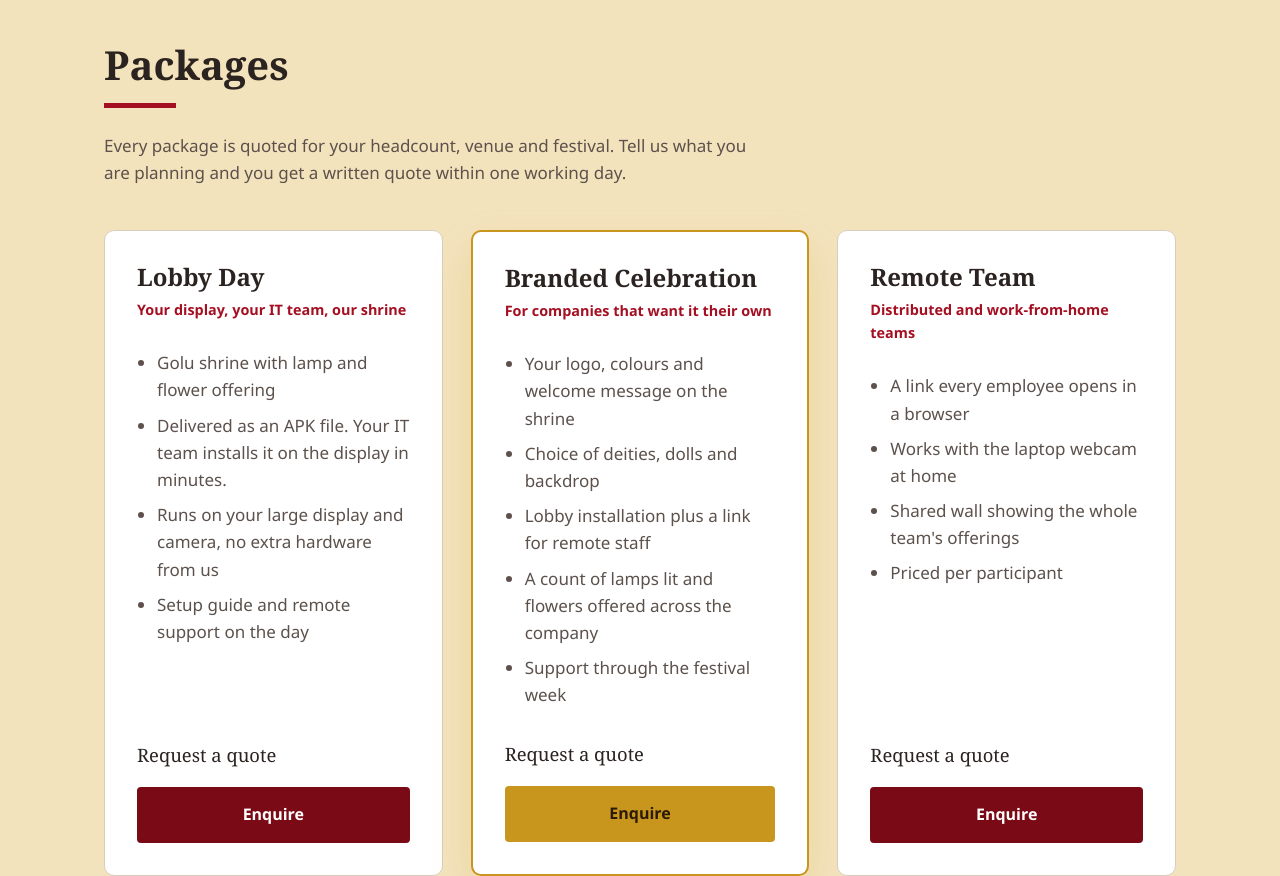
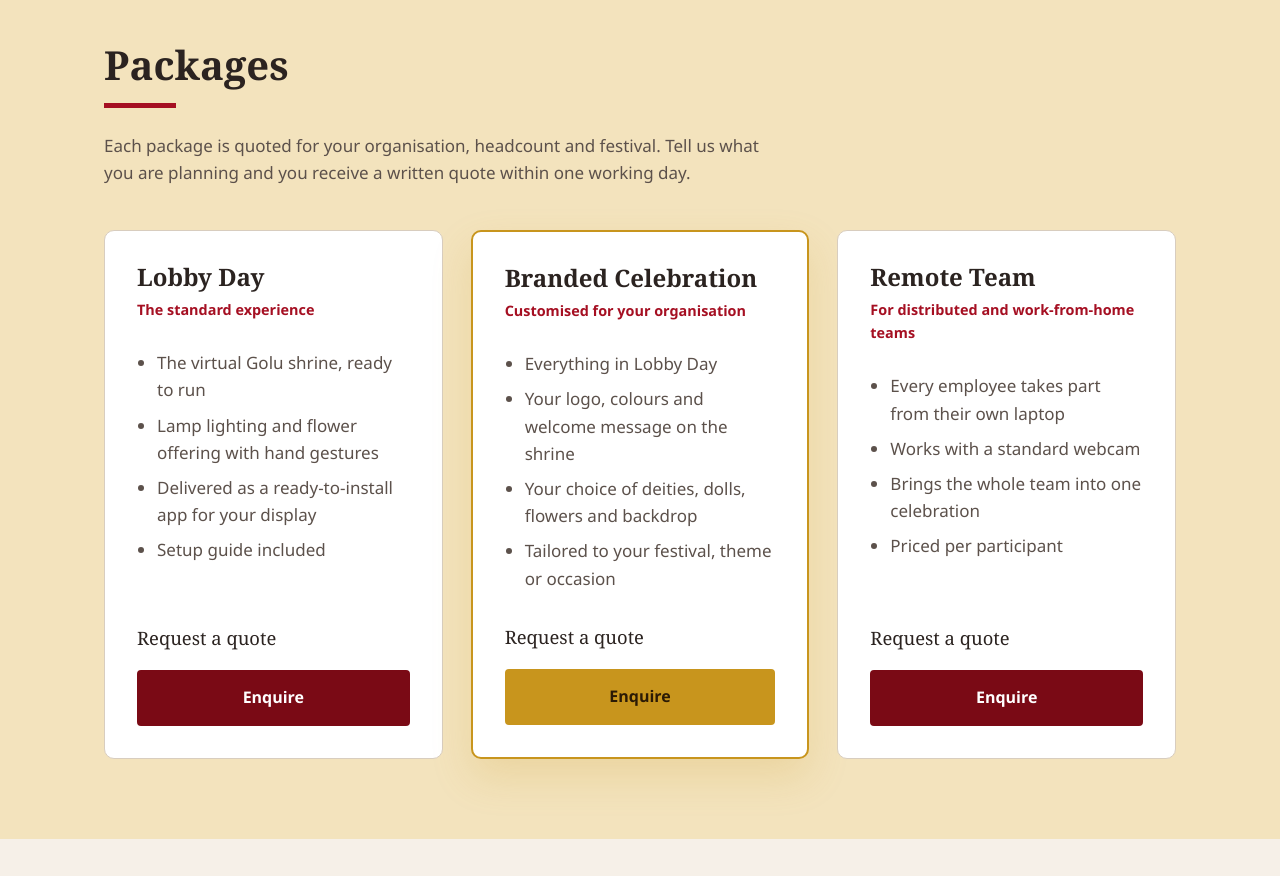
Before and after one commit to PrabaLabs/prabalabs.github.io, a plain HTML site: page festivals.html in a window 1280 px wide. Shown: the part 2980-3856 px from the top of the page. Drawn offline with Linux system fonts and the light colour scheme.

Commit message:
Simplify packages: standard, customised, remote

```diff
--- a/festivals.html
+++ b/festivals.html
@@ -114,40 +114,39 @@
     <section id="packages" class="section section-gold">
       <div class="wrap">
         <h2>Packages</h2>
-        <p class="section-intro">Every package is quoted for your headcount, venue and festival. Tell us what you are planning and you get a written quote within one working day.</p>
+        <p class="section-intro">Each package is quoted for your organisation, headcount and festival. Tell us what you are planning and you receive a written quote within one working day.</p>
         <div class="packages">
           <div class="package">
             <h3>Lobby Day</h3>
-            <p class="for">Your display, your IT team, our shrine</p>
+            <p class="for">The standard experience</p>
             <ul>
-              <li>Golu shrine with lamp and flower offering</li>
-              <li>Delivered as an APK file. Your IT team installs it on the display in minutes.</li>
-              <li>Runs on your large display and camera, no extra hardware from us</li>
-              <li>Setup guide and remote support on the day</li>
+              <li>The virtual Golu shrine, ready to run</li>
+              <li>Lamp lighting and flower offering with hand gestures</li>
+              <li>Delivered as a ready-to-install app for your display</li>
+              <li>Setup guide included</li>
             </ul>
             <p class="price">Request a quote</p>
             <a class="btn" href="#enquire">Enquire</a>
           </div>
           <div class="package featured">
             <h3>Branded Celebration</h3>
-            <p class="for">For companies that want it their own</p>
+            <p class="for">Customised for your organisation</p>
             <ul>
+              <li>Everything in Lobby Day</li>
               <li>Your logo, colours and welcome message on the shrine</li>
-              <li>Choice of deities, dolls and backdrop</li>
-              <li>Lobby installation plus a link for remote staff</li>
-              <li>A count of lamps lit and flowers offered across the company</li>
-              <li>Support through the festival week</li>
+              <li>Your choice of deities, dolls, flowers and backdrop</li>
+              <li>Tailored to your festival, theme or occasion</li>
             </ul>
             <p class="price">Request a quote</p>
             <a class="btn btn-gold" href="#enquire">Enquire</a>
           </div>
           <div class="package">
             <h3>Remote Team</h3>
-            <p class="for">Distributed and work-from-home teams</p>
+            <p class="for">For distributed and work-from-home teams</p>
             <ul>
-              <li>A link every employee opens in a browser</li>
-              <li>Works with the laptop webcam at home</li>
-              <li>Shared wall showing the whole team's offerings</li>
+              <li>Every employee takes part from their own laptop</li>
+              <li>Works with a standard webcam</li>
+              <li>Brings the whole team into one celebration</li>
               <li>Priced per participant</li>
             </ul>
             <p class="price">Request a quote</p>
@@ -196,7 +195,7 @@
         <div class="faq">
           <details>
             <summary>What equipment do we need?</summary>
-            <p>For a lobby, a large display and a camera that your company already has or arranges. We share the APK file and a short setup guide, and your IT team installs it. It is a simple installation. For remote staff, their own laptop with a built-in camera is enough.</p>
+            <p>A large display and a camera for the lobby version. A laptop with a webcam for the remote version. No special hardware.</p>
           </details>
           <details>
             <summary>Does anything get installed on employee laptops?</summary>
@@ -211,8 +210,8 @@
             <p>One week for a lobby day with the standard shrine. Two to three weeks for a branded version. Deepavali bookings should be confirmed by the last week of October.</p>
           </details>
           <details>
-            <summary>Do you come on site?</summary>
-            <p>No site visit is needed. The lobby version is installed by your IT team from the APK we share, and we support them remotely on the day. The remote version works anywhere.</p>
+            <summary>How is it installed?</summary>
+            <p>We deliver the app with a setup guide. Installation is straightforward and is handled by your IT team. We do not provide on-site installation.</p>
           </details>
         </div>
         <div class="proof">
```
